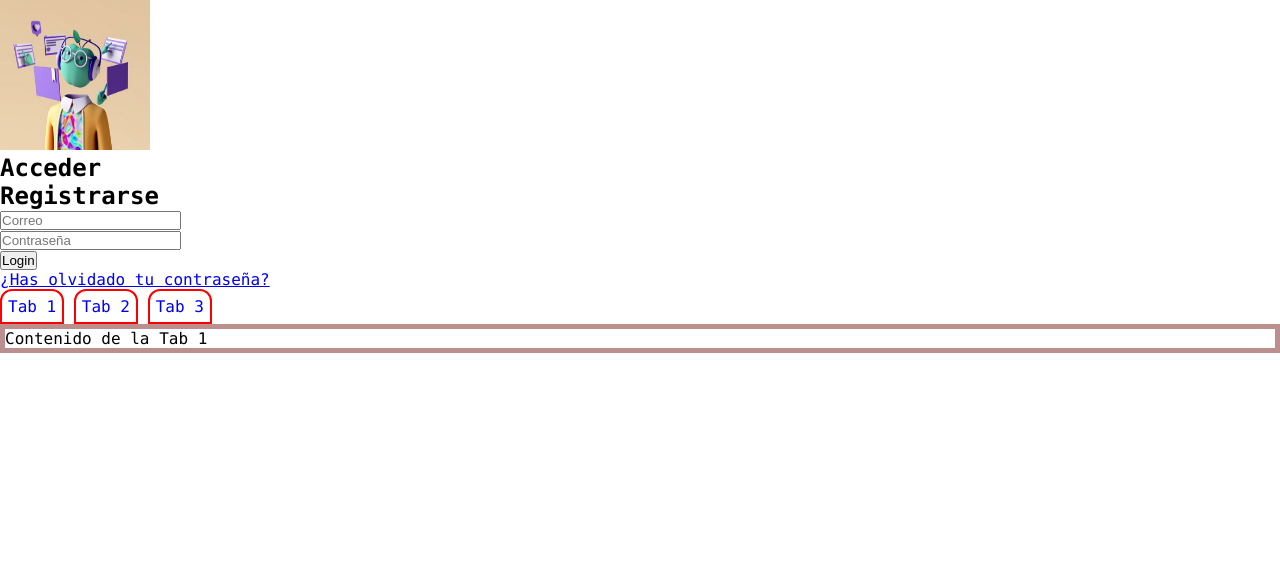
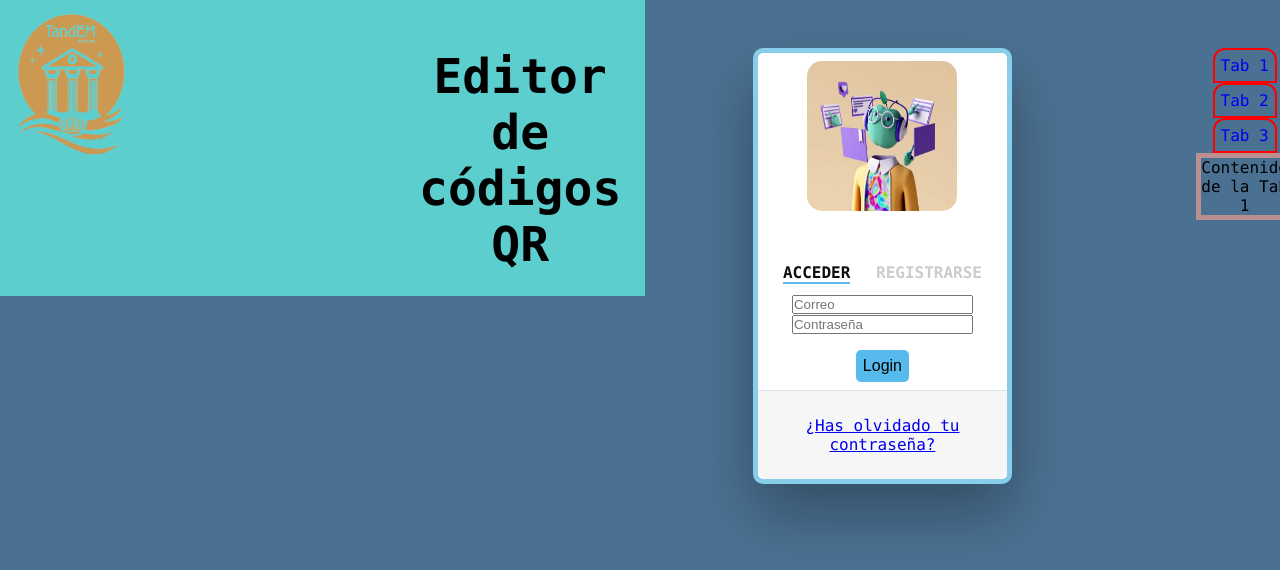
Before and after one commit to carolinacc2323/componente-tab, a plain HTML site: page index.html in a window 1280 px wide. Drawn offline with Linux system fonts and the light colour scheme.

Commit message:
inicializo hoja de estilos

```diff
--- a/index.html
+++ b/index.html
@@ -11,6 +11,14 @@
 </head>
 <body>
     <div class="grid-container">
+        <div class="header">
+            <header>
+                <img src="Logo-removebg-preview.png" alt="Enclaves Singulares Logo">
+                <div class="header-text">
+                    <h1>Editor de códigos QR</h1>
+                </div>
+            </header>
+        </div>
         <div class="resource">
             <form>
                 <img src="c2.jpg" alt="" width="150px" height="150px">
--- a/style.css
+++ b/style.css
@@ -10,3 +10,125 @@
 .tab-content .tab-pane:first-child {
     display: block;
 }
+*{
+    margin: 0;
+    padding: 0;
+    box-sizing: border-box;
+}
+body{
+    font-family: Cambria, Cochin, Georgia, Times, 'Times New Roman', serif;
+    width: 100%;
+    background-color: rgb(75, 113, 146);
+}
+header{
+    display: grid;
+    grid-template-columns: 0.5fr 2fr ; /*fr significa fraccion*/
+    column-gap: 5px;/*column-gap es el espacio entre las columnas*/
+    row-gap: 10px;
+    background-color:rgb(93, 206, 206);
+}
+.header-text{
+    font-size: 150%;
+    margin-top: 1em;
+    margin-left: 10em;
+    padding: 1em;
+    font-family: "Lucida Console", Monaco, monospace;
+}
+.logo {
+    width: 100px;
+    margin-left: 10px;
+    /* margin: 2.5em 1em 1em 1em; */
+    padding: 1em;
+}
+.header img{
+    width: 150px;
+    height: 150px;
+    text-align: center;
+}
+.contenidoderecha{
+    margin-top: 3em;
+    margin-left: 15em;
+}
+/* .operaciones{
+    display: grid;
+    grid-template-areas: "qr button";
+    grid-template-columns: 1fr 8fr;
+    grid-template-rows: auto auto auto auto;
+    row-gap: 30px;
+} */
+.qr{
+    grid-area: qr;
+}
+.grid-container{
+    /* margin-top: 2em;
+    margin-right: 6em;
+    margin-left: 6em;
+    padding-top: 0.5em; */
+    display: grid;
+    grid-template-columns:  1fr 2fr 1fr ; /*una nueva medida, una fración*/
+    column-gap: 12px;
+    row-gap: 12px;
+    text-align: center;
+}
+h2 {
+    text-align: center;
+    font-size: 16px;
+    font-weight: 600;
+    text-transform: uppercase;
+    display:inline-block;
+    margin: 40px 8px 10px 8px;
+    color: #cccccc;
+}
+h2.active {
+    color: #0d0d0d;
+    border-bottom: 2px solid #5fbae9;
+}
+h2.inactive {
+    color: #cccccc;
+}
+.grid-container .resource form{
+    border: solid skyblue 5px;
+    -webkit-border-radius: 10px 10px 10px 10px;
+    border-radius: 10px 10px 10px 10px;
+    background: #fff;
+    padding: 30px;
+    width: 90%;
+    max-width: 450px;
+    position: relative;
+    padding: 0px;
+    -webkit-box-shadow: 0 30px 60px 0 rgba(0,0,0,0.3);
+    box-shadow: 0 30px 60px 0 rgba(0,0,0,0.3);
+    text-align: center;
+    margin-top: 3em;
+    margin-left: 6em;
+}
+#formFooter {
+    background-color: #f6f6f6;
+    border-top: 1px solid #dce8f1;
+    padding: 25px;
+    text-align: center;
+    -webkit-border-radius: 0 0 10px 10px;
+    border-radius: 0 0 10px 10px;
+}
+.grid-container img{
+    margin-top: 0.5em;
+    margin-bottom: 0.5em;
+    border-radius: 10%;
+}
+.login{
+    margin-top: 1em;
+    margin-bottom: 0.5em;
+    border-radius: 5px;
+    border: 3px #56BAED solid;
+    background-color: #56BAED;
+    font-size: 100%;
+    padding: 4px 4px 4px 4px;
+}
+.login:hover{
+    background-color: darkslateblue;
+    cursor: pointer;
+}
+footer{
+    text-align: center;
+    font-size: 100%;
+}
```
